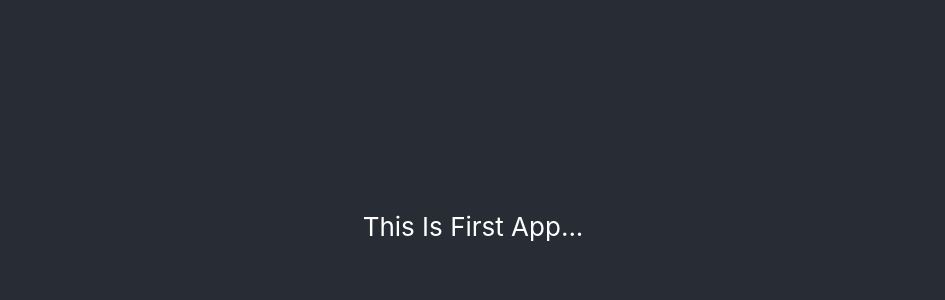
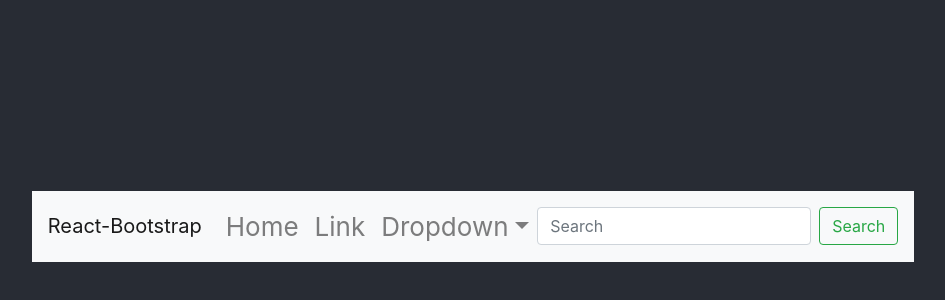
Before and after one commit to Shahbaz-Muzammil/ReactNavigationTool, a React (Create React App) app: page / in a window 1280 px wide. Shown: the part 174-474 px from the top of the page, without its empty margins (167-1112 px from the left). Built offline with nearby package versions, Linux system fonts and the light colour scheme.

Commit message:
Navigation bar implemented

```diff
--- a/src/App.js
+++ b/src/App.js
@@ -1,14 +1,16 @@
 import React from 'react';
 import './App.css';
+import {Navigation} from './Navigation';
+import 'bootstrap/dist/css/bootstrap.min.css';
 
 function App() {
   return (
     <div className="App">
-      <header className="App-header">
+    <header className="App-header">
 
-        <p> This Is First App...</p>
-      </header>
-    </div>
+    <Navigation />
+    </header>
+  </div>
   );
 }
 
--- /dev/null
+++ b/src/MYComps.jsx
@@ -0,0 +1,5 @@
+import React from 'react'
+
+export const MyComps = () => {
+    return ( <div>This is my Comps</div> );
+}
--- /dev/null
+++ b/src/Navigation.jsx
@@ -0,0 +1,28 @@
+import React from 'react';
+import {Nav, Navbar, NavDropdown, Button, Form, FormControl} from 'react-bootstrap';
+
+export const Navigation = () => {
+    return (
+        <Navbar bg="light" expand="lg">
+  <Navbar.Brand href="#home">React-Bootstrap</Navbar.Brand>
+  <Navbar.Toggle aria-controls="basic-navbar-nav" />
+  <Navbar.Collapse id="basic-navbar-nav">
+    <Nav className="mr-auto">
+      <Nav.Link href="#home">Home</Nav.Link>
+      <Nav.Link href="#link">Link</Nav.Link>
+      <NavDropdown title="Dropdown" id="basic-nav-dropdown">
+        <NavDropdown.Item href="#action/3.1">Action</NavDropdown.Item>
+        <NavDropdown.Item href="#action/3.2">Another action</NavDropdown.Item>
+        <NavDropdown.Item href="#action/3.3">Something</NavDropdown.Item>
+        <NavDropdown.Divider />
+        <NavDropdown.Item href="#action/3.4">Separated link</NavDropdown.Item>
+      </NavDropdown>
+    </Nav>
+    <Form inline>
+      <FormControl type="text" placeholder="Search" className="mr-sm-2" />
+      <Button variant="outline-success">Search</Button>
+    </Form>
+  </Navbar.Collapse>
+</Navbar>
+     );
+}
```
Also changed, not shown: 1 other file (tests, documents, lock files or other folders).
